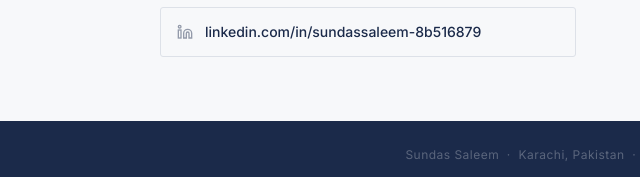
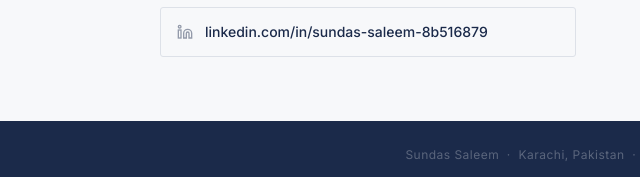
Before and after one commit to Sundas-Saleem/Sundas-Saleem.github.io, a plain HTML site: page index.html in a window 1280 px wide. Shown: the part 3654-3831 px from the top of the page, 40-680 px from the left. Drawn offline with Linux system fonts and the light colour scheme.

Commit message:
Add files via upload

```diff
--- a/index.html
+++ b/index.html
@@ -312,7 +312,7 @@
     <div class="hero-cta">
       <a href="mailto:sundask4.sk@gmail.com" class="btn btn-primary">Get in touch</a>
       <a href="https://github.com/sundas-saleem" target="_blank" rel="noopener" class="btn btn-outline">GitHub</a>
-      <a href="https://www.linkedin.com/in/sundassaleem-8b516879" target="_blank" rel="noopener" class="btn btn-outline">LinkedIn</a>
+      <a href="https://www.linkedin.com/in/sundas-saleem-8b516879" target="_blank" rel="noopener" class="btn btn-outline">LinkedIn</a>
     </div>
     <div class="hero-stats">
       <div><div class="stat-number">6+</div><div class="stat-label">Years in production systems</div></div>
@@ -482,9 +482,9 @@
             <svg width="16" height="16" viewBox="0 0 24 24" fill="none" stroke="currentColor" stroke-width="2"><path d="M9 19c-5 1.5-5-2.5-7-3m14 6v-3.87a3.37 3.37 0 0 0-.94-2.61c3.14-.35 6.44-1.54 6.44-7A5.44 5.44 0 0 0 20 4.77 5.07 5.07 0 0 0 19.91 1S18.73.65 16 2.48a13.38 13.38 0 0 0-7 0C6.27.65 5.09 1 5.09 1A5.07 5.07 0 0 0 5 4.77a5.44 5.44 0 0 0-1.5 3.78c0 5.42 3.3 6.61 6.44 7A3.37 3.37 0 0 0 9 18.13V22"/></svg>
             github.com/sundas-saleem
           </a>
-          <a href="https://www.linkedin.com/in/sundassaleem-8b516879" target="_blank" rel="noopener" class="contact-link">
+          <a href="https://www.linkedin.com/in/sundas-saleem-8b516879" target="_blank" rel="noopener" class="contact-link">
             <svg width="16" height="16" viewBox="0 0 24 24" fill="none" stroke="currentColor" stroke-width="2"><path d="M16 8a6 6 0 0 1 6 6v7h-4v-7a2 2 0 0 0-2-2 2 2 0 0 0-2 2v7h-4v-7a6 6 0 0 1 6-6z"/><rect x="2" y="9" width="4" height="12"/><circle cx="4" cy="4" r="2"/></svg>
-            linkedin.com/in/sundassaleem-8b516879
+            linkedin.com/in/sundas-saleem-8b516879
           </a>
         </div>
       </div>
```
